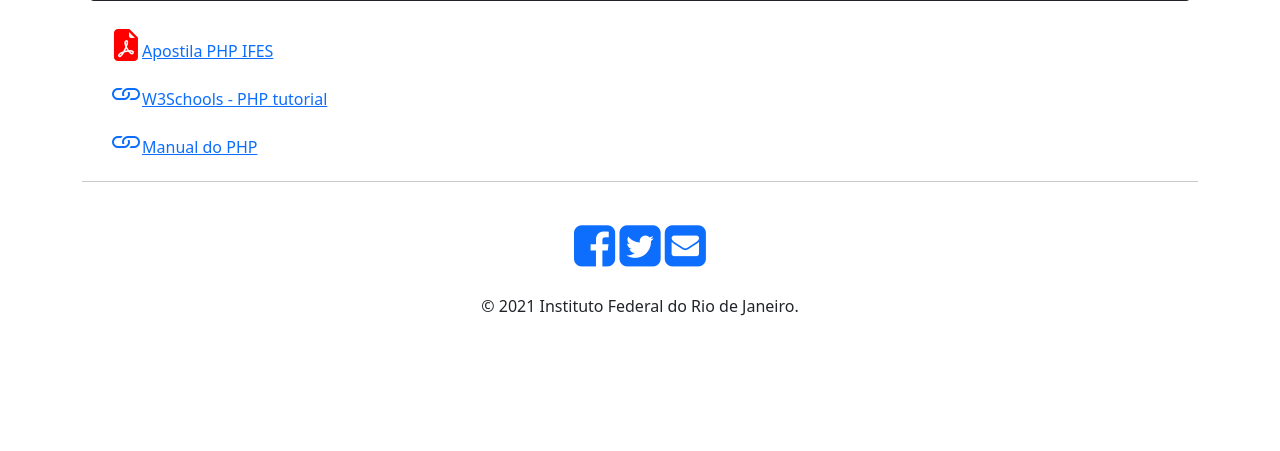
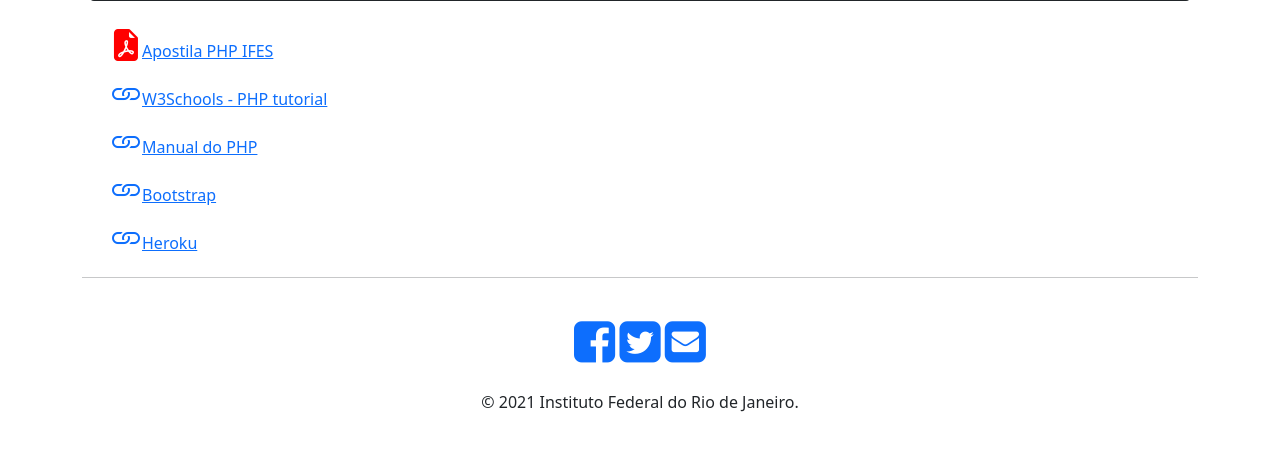
Before and after one commit to msmattos/Aulas-PHP-2021-2, a PHP site: page /mat_apoio_php.php in a window 1280 px wide. Shown: the part 181-632 px from the top of the page. Run offline with PHP 8.4, Linux system fonts and the light colour scheme; some libraries are stand-ins or nearby versions.

Commit message:
Atualização dos materiais de apoio e readme e
Foram incluídos os links para o Bootstrap e para o Heroku.

O README foi atualizado com o link da página no Heroku.

```diff
--- a/index.php
+++ b/index.php
@@ -83,8 +83,6 @@
           <a class="btn btn-sm btn-outline-secondary" href="#">Sign up</a>
         </div>
       </div>
-
-
 
       <nav class="navbar navbar-expand-lg navbar-light bg-light">
         <div class="container-fluid">
--- a/mat_apoio_php.php
+++ b/mat_apoio_php.php
@@ -12,6 +12,8 @@
     <a href="materiais-php/apostila-PHP-IFES.pdf" target="_blank" > <i class="bi bi-file-earmark-pdf-fill" style="font-size: 2rem; color: red;"></i>Apostila PHP IFES</a>
     <a href="https://www.w3schools.com/php" target="_blank" > <i class="bi bi-link" style="font-size: 2rem;"></i>W3Schools - PHP tutorial</a>
     <a href="https://www.php.net/manual/pt_BR" target="_blank" > <i class="bi bi-link" style="font-size: 2rem;"></i>Manual do PHP</a>
+    <a href="https://getbootstrap.com/" target="_blank" > <i class="bi bi-link" style="font-size: 2rem;"></i>Bootstrap</a>
+    <a href="https://www.heroku.com/" target="_blank" > <i class="bi bi-link" style="font-size: 2rem;"></i>Heroku</a>
   </div>
 </main>
 
```
Also changed, not shown: README.md.
